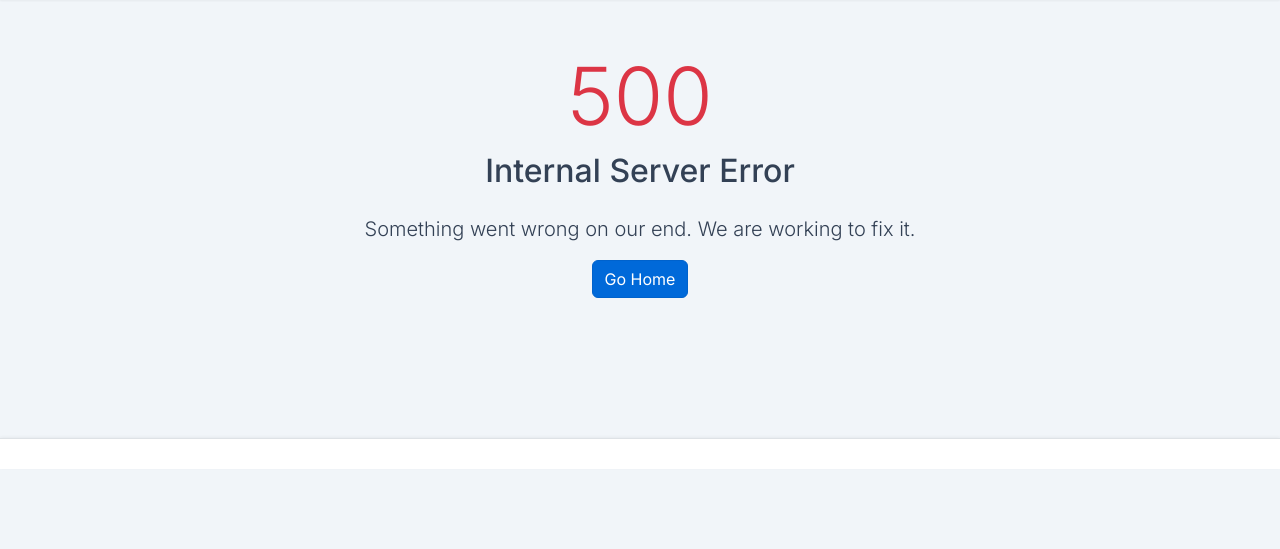
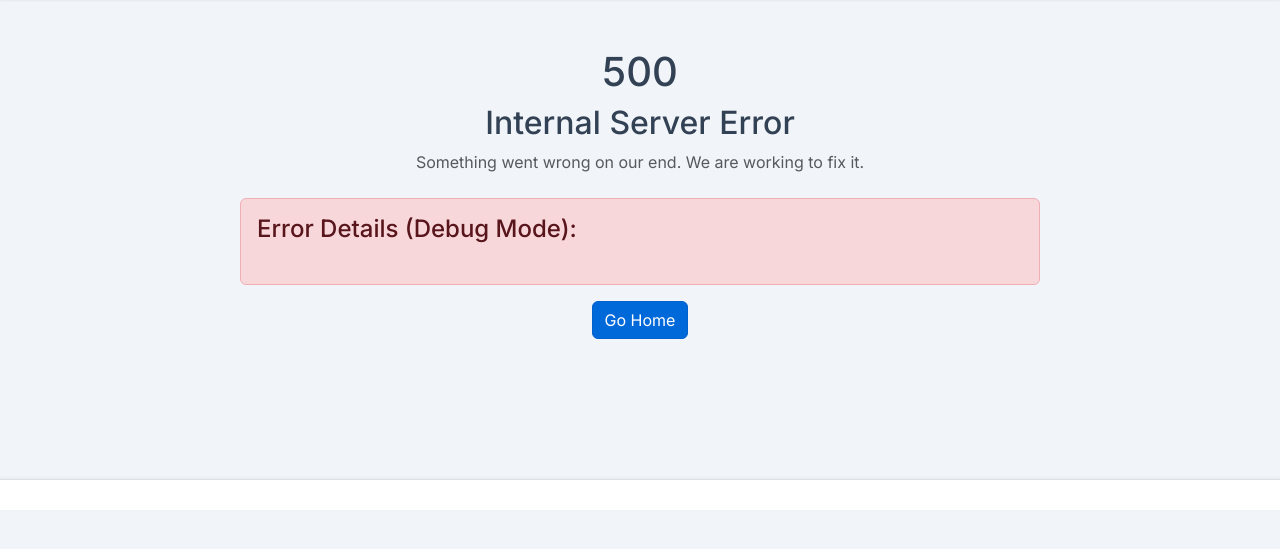
Before and after one commit to fgcellcvpsg-ops/fgceprojectmanager, a Python web app: template app/templates/500.html in a window 1280 px wide. Shown: the part 60-609 px from the top of the page. Run offline with Jinja, Linux system fonts and the light colour scheme; the template is opened without the code that fills it, so the values that code supplies are empty; some libraries are stand-ins or nearby versions.

Commit message:
Debug: Show error details on 500 page

```diff
--- a/app/templates/500.html
+++ b/app/templates/500.html
@@ -3,15 +3,16 @@
 
 {% block content %}
 <div class="container mt-5 text-center">
-    <h1 class="display-1 text-danger">500</h1>
-    <h2 class="mb-4">Internal Server Error</h2>
-    <p class="lead">Something went wrong on our end. We are working to fix it.</p>
-    {% if config['DEBUG'] %}
-    <div class="alert alert-danger text-start">
-        <h4>Debug Info:</h4>
+    <h1>500</h1>
+    <h2>Internal Server Error</h2>
+    <p class="text-muted">Something went wrong on our end. We are working to fix it.</p>
+
+    <!-- DEBUG: Show error details -->
+    <div class="alert alert-danger text-start mt-4" style="max-width: 800px; margin: 0 auto; overflow: auto;">
+        <h4>Error Details (Debug Mode):</h4>
         <pre>{{ error }}</pre>
     </div>
-    {% endif %}
-    <a href="{{ url_for('main.dashboard') }}" class="btn btn-primary">Go Home</a>
+
+    <a href="{{ url_for('main.dashboard') }}" class="btn btn-primary mt-3">Go Home</a>
 </div>
 {% endblock %}
```
